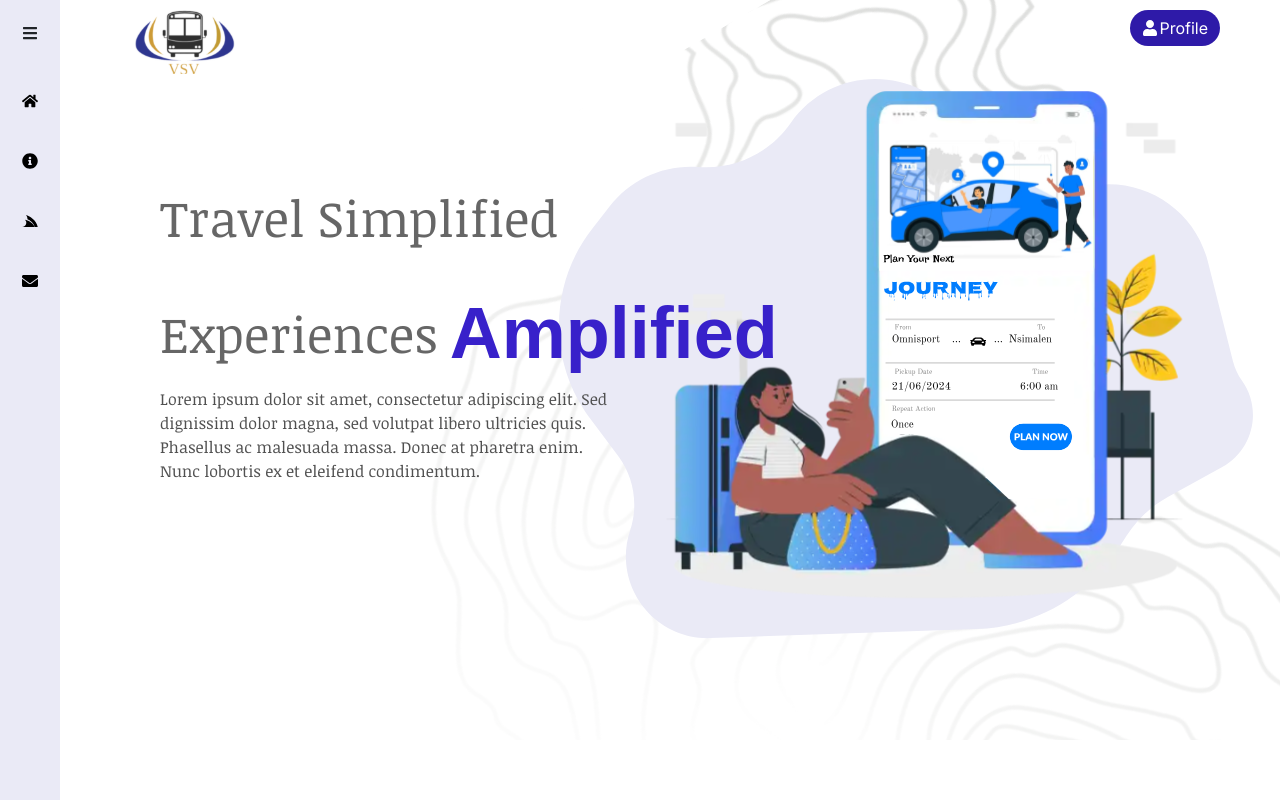
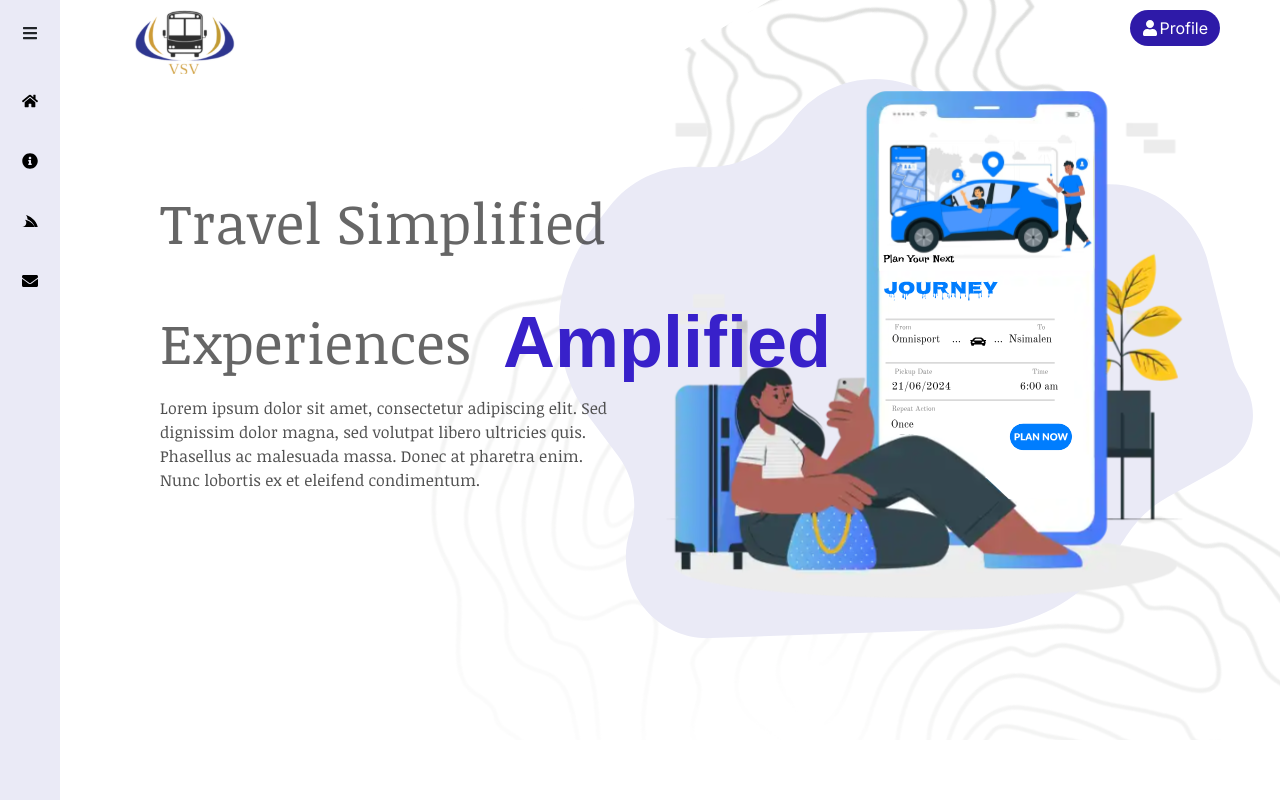
Before and after one commit to Ntye/journey, a Next.js app: page / in a window 1280 px wide. Built offline with nearby package versions, Linux system fonts and the light colour scheme; a web font is replaced by a local one.

Commit message:
Landing page

```diff
--- a/app/layout.jsx
+++ b/app/layout.jsx
@@ -92,7 +92,7 @@ export default function RootLayout({ children }) {
             />
           </Link>
         </div>
-        <div className="inner-element">
+        <div>
           {children}
         </div>
       </div>
--- a/app/page.jsx
+++ b/app/page.jsx
@@ -31,7 +31,7 @@ export default function Home() {
       <div className="header">
         <div className="header-text">
           <span className={`${myFont.className} heading`}>Travel Simplified</span> <br/>
-          <div className=" d-flex flex-row space-x-3 bot-text">
+          <div className=" d-flex flex-row space-x-8 bot-text">
             <span className={`${myFont.className} heading`}>Experiences </span>{'  '}
             <span className={`${myFont1.className} heading1`}> Amplified</span>
           </div>
--- a/app/styles/landing.css
+++ b/app/styles/landing.css
@@ -28,11 +28,6 @@
     align-items: center;
 }
 
-.inner-element {
-    /*padding-top: 60px;*/
-    /*padding-left: 90px;*/
-}
-
 .login-button:hover {
     background-color: #007bff;
     border: #007bff;
@@ -55,7 +50,7 @@
 }
 
 .heading {
-    font-size: 3.125rem;
+    font-size: 3.5rem;
     color: rgba(0, 0, 0, 0.6);
 }
 
```
Also changed, not shown: public/Landing-Back.svg (added).
